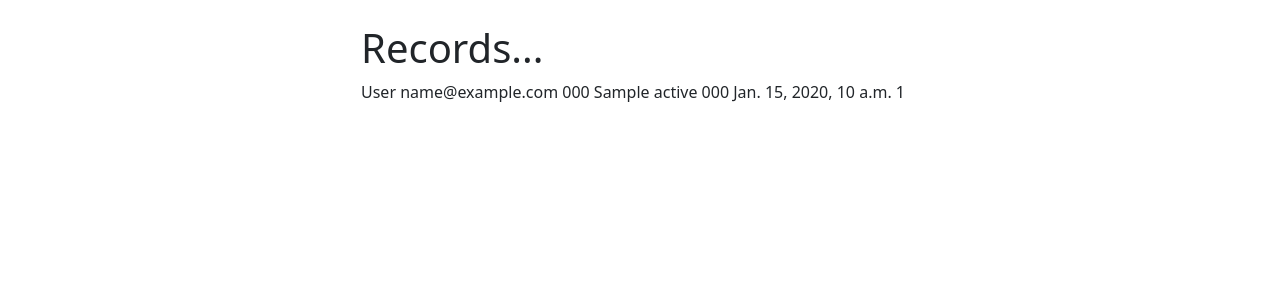
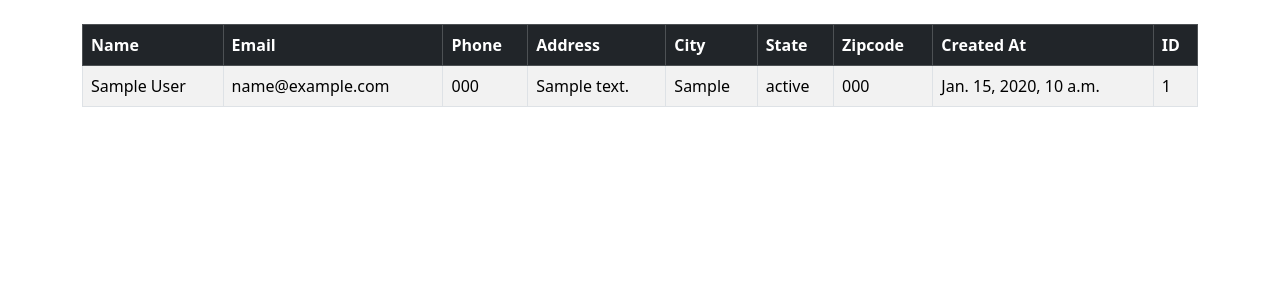
Before and after one commit to matibenavides/Django-CRM, a Django app: page / in a window 1280 px wide. Shown: the part 56-356 px from the top of the page. Run offline with Django 5.2, Linux system fonts and the light colour scheme; a user stored in the database is signed in; tables that the repository leaves empty hold one stand-in row (values such as "Sample post").

Commit message:
Estilo boostrap para la tabla de datos

```diff
--- a/website/templates/home.html
+++ b/website/templates/home.html
@@ -2,31 +2,53 @@
 
 {% block content %}
 
-<div class="col-md-6 offset-md-3">
+
 
 
     {% if user.is_authenticated %}
 
-    <h1> Records...</h1>
 
 
-    {% if records %}
-        {% for record in records %}
-            {{ record.firs_name }}
-            {{ record.last_name }}
-            {{ record.email }}
-            {{ record.phone }}
-            {{ record.address }}
-            {{ record.city }}
-            {{ record.state }}
-            {{ record.zipcode }}
-            {{ record.created_at }}
-            {{ record.id }}
-            <br><br>
+    <table class="table table-striped table-hover table-bordered">
+      <thead class="table-dark">
+        <tr>
+          <th scope="col">Name</th>
+          <th scope="col">Email</th>
+          <th scope="col">Phone</th>
+          <th scope="col">Address</th>
+          <th scope="col">City</th>
+          <th scope="col">State</th>
+          <th scope="col">Zipcode</th>
+          <th scope="col">Created At</th>
+          <th scope="col">ID</th>
 
 
-        {% endfor %}
-    {% endif %}
+
+        </tr>
+      </thead>
+      <tbody>
+        {% if records %}
+          {% for record in records %}
+            <tr>
+                <td>{{ record.first_name }}
+                {{ record.last_name }}</td>
+                <td>{{ record.email }}</td>
+                <td>{{ record.phone }}</td>
+                <td>{{ record.addresss }}</td>
+                <td>{{ record.city }}</td>
+                <td>{{ record.state }}</td>
+                <td>{{ record.zipcode }}</td>
+                <td>{{ record.created_at }}</td>
+               <td>{{ record.id }}</td>
+            </tr>
+          {% endfor %}
+      {% endif %}
+
+
+
+      </tbody>
+    </table>
+
 
     {% else %}
 
@@ -52,7 +74,7 @@
 
     </form>
 
-</div>
+
 
 {% endif %}
 
```
